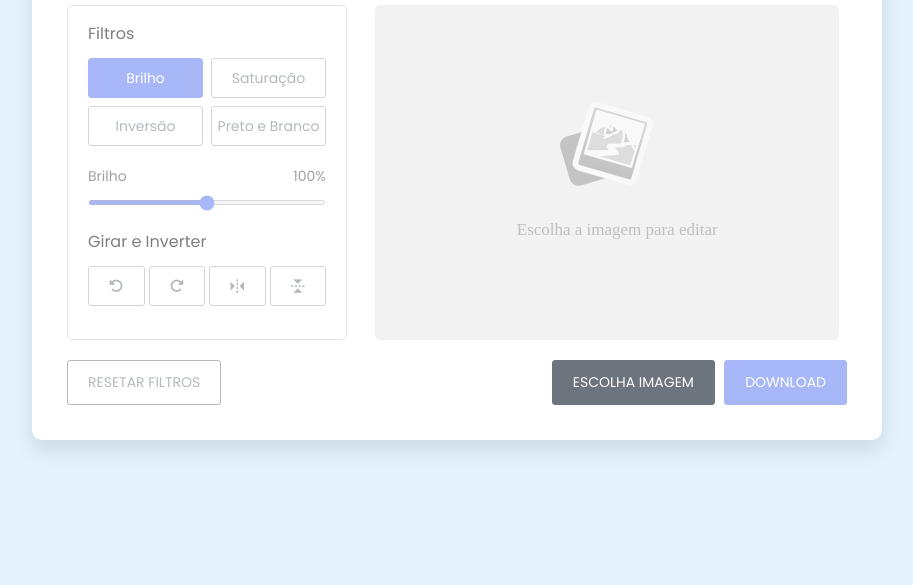
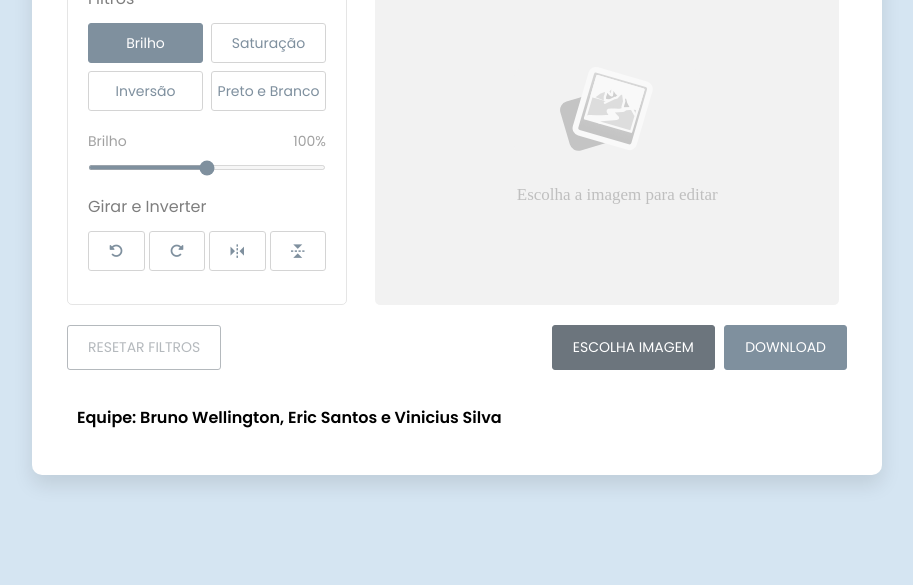
Before and after one commit to EricSantosdm/Editor-de-imagem-Javascript, a plain HTML site: page index.html in a window 1280 px wide. Shown: the part 215-800 px from the top of the page, without its empty margins (183-1096 px from the left). Drawn offline with nearby package versions, Linux system fonts and the light colour scheme.

Commit message:
Alterações

```diff
--- a/index.html
+++ b/index.html
@@ -10,7 +10,7 @@
   </head>
   <body>
     <div class="container disable">
-        <h2>Editor de Imagem Web</h2>
+        <h2>Editor de imagem web</h2>
         <div class="wrapper">
             <div class="editor-panel">
                 <div class="filter">
@@ -50,7 +50,11 @@
                 <button class="choose-img">Escolha Imagem</button>
                 <button class="save-img">Download</button>
             </div>
-        </div>
+
+
+        </div><br>
+        <h4 class="group">Equipe: Bruno Wellington, Eric Santos e Vinicius Silva</h4>
+
     </div>
 
     <script src="script.js"></script>
--- a/style.css
+++ b/style.css
@@ -12,7 +12,7 @@ body{
   min-height: 100vh;
   align-items: center;
   justify-content: center;
-  background: #E3F2FD;
+  background: #D5E5F2;
 }
 .container{
   width: 850px;
@@ -58,7 +58,7 @@ body{
   outline: none;
   height: 40px;
   font-size: 14px;
-  color: #6C757D;
+  color: #012340;
   background: #fff;
   border-radius: 3px;
   margin-bottom: 8px;
@@ -72,8 +72,8 @@ body{
 }
 .filter button.active{
   color: #fff;
-  border-color: #5372F0;
-  background: #5372F0;
+  border-color: #012340;
+  background: #012340;
 }
 .filter .slider{
   margin-top: 12px;
@@ -87,7 +87,7 @@ body{
 .filter .slider input{
   width: 100%;
   height: 5px;
-  accent-color: #5372F0;
+  accent-color: #012340;
 }
 .editor-panel .rotate{
   margin-top: 17px;
@@ -104,8 +104,8 @@ body{
 }
 .rotate .options button:active{
   color: #fff;
-  background: #5372F0;
-  border-color: #5372F0;
+  background: #012340;
+  border-color: #012340;
 }
 .wrapper .preview-img{
   flex-grow: 1;
@@ -148,8 +148,11 @@ body{
 }
 .controls .save-img{
   margin-left: 5px;
-  background: #5372F0;
-  border: 1px solid #5372F0;
+  background: #012340;
+  border: 1px solid #012340;
+}
+.group{
+  padding: 10px;
 }
 
 @media screen and (max-width: 760px) {
```
